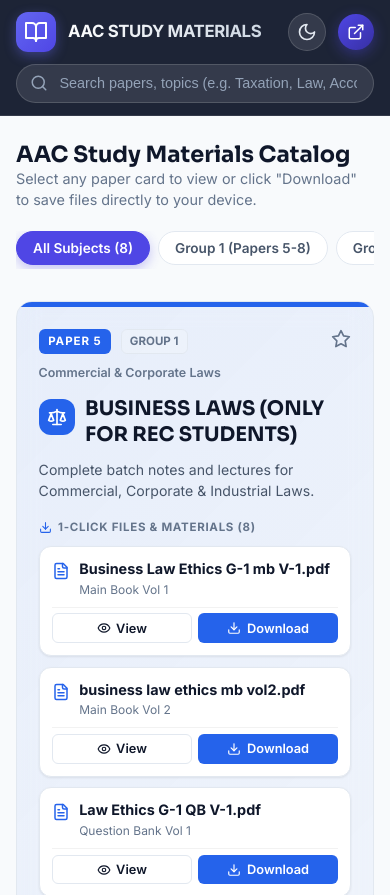
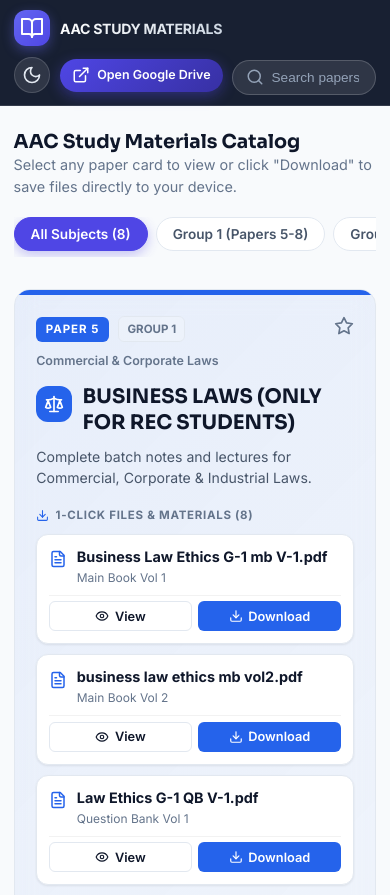
Before and after one commit to jaiyankargupta/aac, a React (Vite) app: page / in a window 390 px wide. Shown: the top 895 px of the page. Built offline with nearby package versions, Linux system fonts and the light colour scheme.

Commit message:
Fix mobile header responsiveness, callout buttons and full file title layout

```diff
--- a/src/index.css
+++ b/src/index.css
@@ -16,8 +16,8 @@
 
   --border-color: #e2e8f0;
   --border-hover: #cbd5e1;
-  --shadow-sm: 0 1px 3px rgba(0,0,0,0.05), 0 1px 2px rgba(0,0,0,0.03);
-  --shadow-md: 0 4px 6px -1px rgba(0,0,0,0.07), 0 2px 4px -1px rgba(0,0,0,0.04);
+  --shadow-sm: 0 1px 3px rgba(0, 0, 0, 0.05), 0 1px 2px rgba(0, 0, 0, 0.03);
+  --shadow-md: 0 4px 6px -1px rgba(0, 0, 0, 0.07), 0 2px 4px -1px rgba(0, 0, 0, 0.04);
   --shadow-lg: 0 10px 25px -5px rgba(0, 0, 0, 0.1), 0 8px 10px -6px rgba(0, 0, 0, 0.05);
 
   --accent-primary: #4f46e5;
@@ -49,9 +49,9 @@
 
   --border-color: #1e293b;
   --border-hover: #334155;
-  --shadow-sm: 0 1px 3px rgba(0,0,0,0.4);
-  --shadow-md: 0 4px 6px -1px rgba(0,0,0,0.5);
-  --shadow-lg: 0 10px 25px -5px rgba(0,0,0,0.6);
+  --shadow-sm: 0 1px 3px rgba(0, 0, 0, 0.4);
+  --shadow-md: 0 4px 6px -1px rgba(0, 0, 0, 0.5);
+  --shadow-lg: 0 10px 25px -5px rgba(0, 0, 0, 0.6);
 }
 
 * {
@@ -72,7 +72,12 @@ body {
   overflow-x: hidden;
 }
 
-h1, h2, h3, h4, h5, h6 {
+h1,
+h2,
+h3,
+h4,
+h5,
+h6 {
   font-family: var(--font-headline);
   font-weight: 700;
   color: var(--text-primary);
@@ -106,7 +111,7 @@ button {
   max-width: 1400px;
   width: 100%;
   margin: 0 auto;
-  padding: 2rem 1.5rem 4rem 1.5rem;
+  padding: 1.5rem 1.5rem 4rem 1.5rem;
   flex: 1;
 }
 
@@ -115,11 +120,11 @@ button {
   position: sticky;
   top: 0;
   z-index: 50;
-  background: rgba(15, 23, 42, 0.94);
+  background: rgba(15, 23, 42, 0.96);
   backdrop-filter: blur(16px);
   -webkit-backdrop-filter: blur(16px);
-  border-bottom: 1px solid rgba(255, 255, 255, 0.1);
-  padding: 0.85rem 1.25rem;
+  border-bottom: 1px solid rgba(255, 255, 255, 0.12);
+  padding: 0.75rem 1.25rem;
   color: var(--text-inverse);
 }
 
@@ -129,20 +134,21 @@ button {
   display: flex;
   align-items: center;
   justify-content: space-between;
-  gap: 1.25rem;
+  gap: 1rem;
 }
 
 .brand-logo {
   display: flex;
   align-items: center;
-  gap: 0.75rem;
+  gap: 0.65rem;
   text-decoration: none;
   color: white;
+  flex-shrink: 0;
 }
 
 .brand-icon-wrapper {
-  width: 40px;
-  height: 40px;
+  width: 36px;
+  height: 36px;
   border-radius: var(--radius-md);
   background: linear-gradient(135deg, #6366f1 0%, #4f46e5 100%);
   display: flex;
@@ -154,20 +160,22 @@ button {
 }
 
 .brand-title {
-  font-size: 1.15rem;
+  font-size: 1.05rem;
   font-weight: 700;
-  letter-spacing: -0.02em;
+  letter-spacing: -0.01em;
   background: linear-gradient(135deg, #ffffff 0%, #cbd5e1 100%);
   -webkit-background-clip: text;
   -webkit-text-fill-color: transparent;
+  white-space: nowrap;
 }
 
 .brand-subtitle {
-  font-size: 0.72rem;
+  font-size: 0.7rem;
   color: #94a3b8;
   font-weight: 500;
   text-transform: uppercase;
   letter-spacing: 0.05em;
+  white-space: nowrap;
 }
 
 .search-bar-wrapper {
@@ -178,12 +186,12 @@ button {
 
 .search-input {
   width: 100%;
-  padding: 0.65rem 1rem 0.65rem 2.65rem;
+  padding: 0.6rem 1rem 0.6rem 2.5rem;
   background: rgba(255, 255, 255, 0.1);
-  border: 1px solid rgba(255, 255, 255, 0.15);
+  border: 1px solid rgba(255, 255, 255, 0.18);
   border-radius: var(--radius-pill);
   color: white;
-  font-size: 0.9rem;
+  font-size: 0.88rem;
   outline: none;
   transition: all 0.2s ease;
 }
@@ -200,7 +208,7 @@ button {
 
 .search-icon {
   position: absolute;
-  left: 0.9rem;
+  left: 0.85rem;
   top: 50%;
   transform: translateY(-50%);
   color: #94a3b8;
@@ -210,12 +218,13 @@ button {
 .nav-actions {
   display: flex;
   align-items: center;
-  gap: 0.75rem;
+  gap: 0.65rem;
+  flex-shrink: 0;
 }
 
 .theme-toggle-btn {
-  width: 38px;
-  height: 38px;
+  width: 36px;
+  height: 36px;
   border-radius: var(--radius-pill);
   background: rgba(255, 255, 255, 0.1);
   border: 1px solid rgba(255, 255, 255, 0.15);
@@ -234,12 +243,13 @@ button {
 .btn-primary-drive {
   display: inline-flex;
   align-items: center;
-  gap: 0.5rem;
-  padding: 0.65rem 1.25rem;
+  justify-content: center;
+  gap: 0.45rem;
+  padding: 0.55rem 1.1rem;
   background: linear-gradient(135deg, #4f46e5 0%, #3730a3 100%);
   color: white;
   font-weight: 600;
-  font-size: 0.88rem;
+  font-size: 0.85rem;
   border-radius: var(--radius-pill);
   box-shadow: 0 4px 14px rgba(79, 70, 229, 0.4);
   text-decoration: none;
@@ -250,101 +260,6 @@ button {
 .btn-primary-drive:hover {
   transform: translateY(-2px);
   box-shadow: 0 6px 20px rgba(79, 70, 229, 0.55);
-}
-
-/* Hero Drive Banner */
-.hero-banner {
-  background: var(--bg-header-gradient);
-  border-radius: var(--radius-xl);
-  padding: 2.75rem 2.25rem;
-  color: white;
-  margin-bottom: 2.25rem;
-  position: relative;
-  overflow: hidden;
-  box-shadow: var(--shadow-lg);
-  border: 1px solid rgba(255, 255, 255, 0.1);
-}
-
-.hero-content {
-  position: relative;
-  z-index: 2;
-  max-width: 800px;
-}
-
-.hero-badge {
-  display: inline-flex;
-  align-items: center;
-  gap: 0.4rem;
-  padding: 0.35rem 0.85rem;
-  background: rgba(255, 255, 255, 0.12);
-  backdrop-filter: blur(8px);
-  border: 1px solid rgba(255, 255, 255, 0.2);
-  border-radius: var(--radius-pill);
-  font-size: 0.78rem;
-  font-weight: 600;
-  text-transform: uppercase;
-  letter-spacing: 0.06em;
-  color: #a5b4fc;
-  margin-bottom: 1rem;
-}
-
-.hero-title {
-  font-size: 2.2rem;
-  font-weight: 800;
-  letter-spacing: -0.03em;
-  line-height: 1.2;
-  margin-bottom: 0.85rem;
-  color: white;
-}
-
-.hero-description {
-  font-size: 1.05rem;
-  color: #cbd5e1;
-  margin-bottom: 1.75rem;
-  max-width: 650px;
-  line-height: 1.6;
-}
-
-.hero-actions {
-  display: flex;
-  flex-wrap: wrap;
-  align-items: center;
-  gap: 1rem;
-}
-
-.btn-drive-large {
-  display: inline-flex;
-  align-items: center;
-  gap: 0.65rem;
-  padding: 0.85rem 1.6rem;
-  background: #ffffff;
-  color: #0f172a;
-  font-weight: 700;
-  font-size: 0.95rem;
-  border-radius: var(--radius-pill);
-  box-shadow: 0 10px 25px rgba(0, 0, 0, 0.25);
-  text-decoration: none;
-  transition: all 0.25s ease;
-}
-
-.btn-drive-large:hover {
-  background: #f8fafc;
-  transform: translateY(-2px);
-}
-
-.btn-outline-white {
-  display: inline-flex;
-  align-items: center;
-  gap: 0.5rem;
-  padding: 0.85rem 1.5rem;
-  background: rgba(255, 255, 255, 0.1);
-  border: 1px solid rgba(255, 255, 255, 0.25);
-  color: white;
-  font-weight: 600;
-  font-size: 0.9rem;
-  border-radius: var(--radius-pill);
-  backdrop-filter: blur(8px);
-  text-decoration: none;
 }
 
 /* Filter Controls Bar */
@@ -367,7 +282,7 @@ button {
   align-items: center;
   gap: 0.5rem;
   overflow-x: auto;
-  padding-bottom: 0.25rem;
+  padding-bottom: 0.35rem;
   width: 100%;
   -webkit-overflow-scrolling: touch;
 }
@@ -513,44 +428,6 @@ button {
   gap: 0.35rem;
 }
 
-/* Stats Section */
-.quick-stats-grid {
-  display: grid;
-  grid-template-columns: repeat(auto-fit, minmax(200px, 1fr));
-  gap: 1.15rem;
-  margin-bottom: 3rem;
-}
-
-.stat-card {
-  padding: 1.25rem;
-  border-radius: var(--radius-lg);
-  display: flex;
-  align-items: center;
-  gap: 1rem;
-}
-
-.stat-icon {
-  width: 46px;
-  height: 46px;
-  border-radius: var(--radius-md);
-  display: flex;
-  align-items: center;
-  justify-content: center;
-  flex-shrink: 0;
-}
-
-.stat-number {
-  font-size: 1.4rem;
-  font-weight: 800;
-  line-height: 1.1;
-}
-
-.stat-label {
-  font-size: 0.8rem;
-  color: var(--text-muted);
-  font-weight: 500;
-}
-
 /* Modals */
 .modal-overlay {
   position: fixed;
@@ -642,65 +519,48 @@ button {
 /* --- MOBILE RESPONSIVE MEDIA QUERIES --- */
 @media (max-width: 768px) {
   .main-content {
-    padding: 1.25rem 1rem 3rem 1rem;
+    padding: 1rem 0.85rem 3rem 0.85rem;
   }
+
   .navbar {
-    padding: 0.75rem 1rem;
+    padding: 0.65rem 0.85rem;
   }
+
   .navbar-inner {
     flex-wrap: wrap;
-    gap: 0.75rem;
+    gap: 0.6rem;
   }
+
   .search-bar-wrapper {
     order: 3;
     max-width: 100%;
     width: 100%;
+    margin-top: 0.25rem;
   }
-  .hero-banner {
-    padding: 1.75rem 1.25rem;
-    border-radius: var(--radius-lg);
+
+  .search-input {
+    font-size: 0.85rem;
+    padding: 0.55rem 1rem 0.55rem 2.4rem;
   }
-  .hero-title {
-    font-size: 1.65rem;
-  }
-  .hero-description {
-    font-size: 0.95rem;
-    margin-bottom: 1.25rem;
-  }
-  .hero-actions {
-    flex-direction: column;
-    align-items: stretch;
-    width: 100%;
-  }
-  .btn-drive-large, .btn-outline-white {
-    width: 100%;
-    justify-content: center;
-    padding: 0.75rem 1.25rem;
-    font-size: 0.9rem;
-  }
+
   .subject-grid {
     grid-template-columns: 1fr;
-    gap: 1.25rem;
+    gap: 1.15rem;
   }
+
   .card-actions {
     grid-template-columns: 1fr;
   }
-  .quick-stats-grid {
-    grid-template-columns: 1fr 1fr;
-    gap: 0.85rem;
+
+  .modal-overlay {
+    padding: 0.5rem;
   }
-  .stat-card {
+
+  .modal-header,
+  .modal-body {
     padding: 1rem;
   }
-  .stat-number {
-    font-size: 1.2rem;
-  }
-  .modal-overlay {
-    padding: 0.75rem;
-  }
-  .modal-header, .modal-body {
-    padding: 1.15rem;
-  }
+
   .footer-inner {
     flex-direction: column;
     align-items: flex-start;
@@ -710,19 +570,25 @@ button {
 
 @media (max-width: 480px) {
   .brand-title {
-    font-size: 1.05rem;
+    font-size: 0.88rem;
+    letter-spacing: -0.02em;
   }
+
   .brand-subtitle {
     display: none;
   }
-  .quick-stats-grid {
-    grid-template-columns: 1fr;
+
+  .btn-primary-drive {
+    padding: 0.45rem 0.75rem;
+    font-size: 0.78rem;
+    border-radius: var(--radius-pill);
   }
+
   .btn-primary-drive span {
-    display: none;
+    display: inline-block;
   }
-  .btn-primary-drive {
-    padding: 0.55rem;
-    border-radius: 50%;
+
+  .filter-title {
+    font-size: 1.2rem;
   }
 }
```
